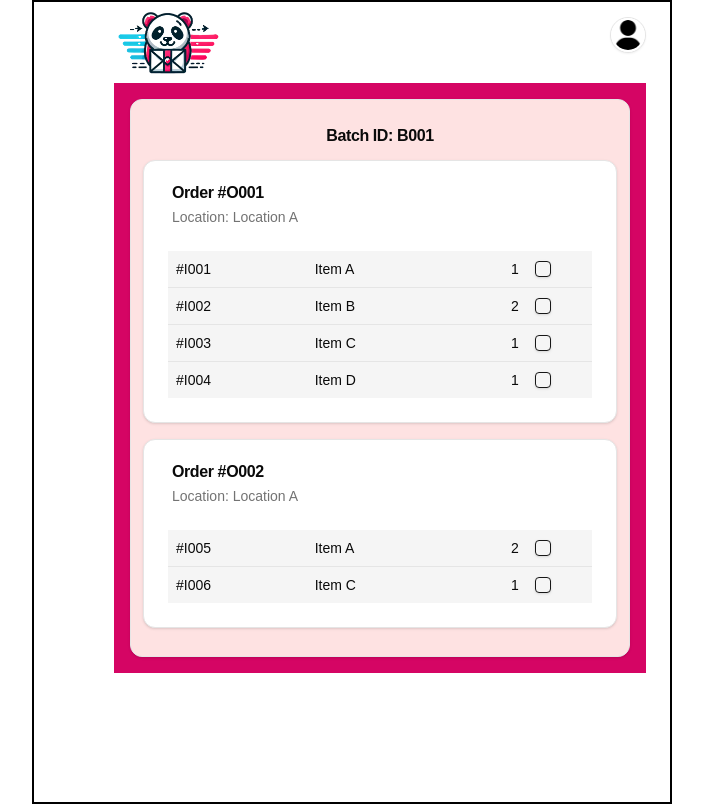
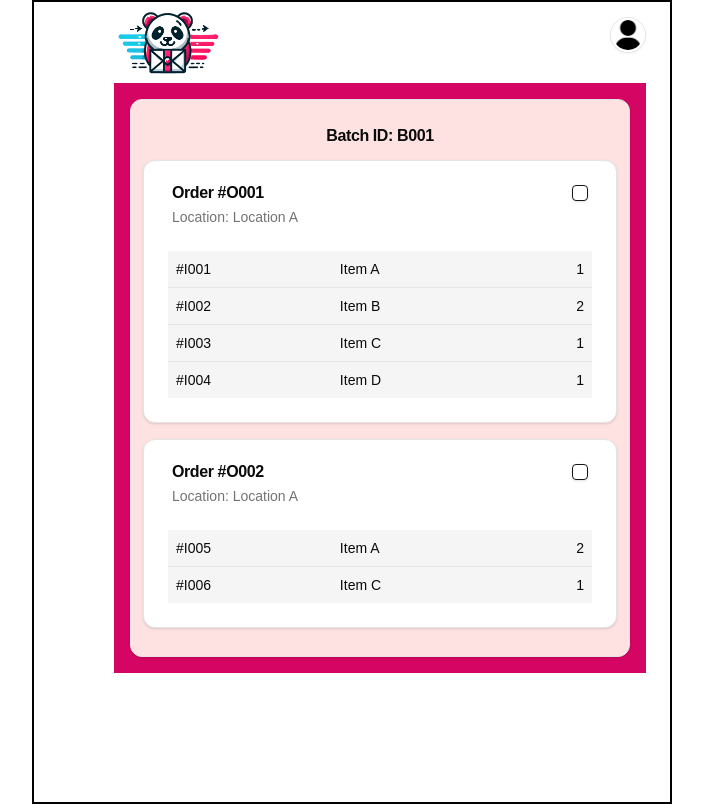
Before and after one commit to viruskizz/42bangkok_hackathon-asia-2024, a Next.js app: page /carrier/1/dropoff in a window 1280 px wide. Shown: the whole page, without its empty margins (288-991 px from the left). Built offline with nearby package versions, Linux system fonts and the light colour scheme.

Commit message:
feat: move checkbox from item to order

```diff
--- a/app/(jobs)/_components/JobItem.tsx
+++ b/app/(jobs)/_components/JobItem.tsx
@@ -23,13 +23,13 @@ export type TItem = {
   id: string;
   name: string;
   quantity: string;
-  is_delivered: boolean;
 };
 
 export type TOrder = {
   id: string;
   location: string;
   items: TItem[];
+  is_delivered: boolean;
 };
 
 export type TCarrierItem = {
--- a/app/(jobs)/carrier/[jobId]/dropoff/page.tsx
+++ b/app/(jobs)/carrier/[jobId]/dropoff/page.tsx
@@ -1,5 +1,4 @@
 import { TCarrierItem, TItem, TOrder } from "@/app/(jobs)/_components/JobItem";
-import { Badge } from "@/components/ui/badge";
 import {
   Card,
   CardContent,
@@ -22,22 +21,9 @@ function OrderItemRow(props: { item: TItem }) {
     <TableRow className="bg-accent">
       <TableCell>
         <div className="font-medium">#{props.item.id}</div>
-        {/* <div className="hidden text-sm text-muted-foreground md:inline">
-          {props.item.name}
-        </div> */}
       </TableCell>
       <TableCell className="sm:table-cell">{props.item.name}</TableCell>
       <TableCell className="sm:table-cell text-right">{props.item.quantity}</TableCell>
-      <TableCell className="sm:table-cell">
-        <Checkbox checked={props.item.is_delivered} id={props.item.id} />
-      </TableCell>
-      {/* <TableCell className="hidden sm:table-cell">
-        <Badge className="text-xs" variant="secondary">
-          Fulfilled
-        </Badge>
-      </TableCell>
-      <TableCell className="hidden md:table-cell">2023-06-23</TableCell>
-      <TableCell className="text-right">$250.00</TableCell> */}
     </TableRow>
   );
 }
@@ -47,8 +33,17 @@ function OrderDetailsCard(props: { order: TOrder }) {
     <div className="mb-4">
       <Card x-chunk="dashboard-05-chunk-3">
         <CardHeader className="px-7">
-          <CardTitle>Order #{props.order.id}</CardTitle>
-          <CardDescription>Location: {props.order.location}</CardDescription>
+          <CardTitle>
+            <div className="flex justify-between">
+              <div className="flex flex-col">Order #{props.order.id}</div>
+              <div className="flex flex-col">
+                <Checkbox id={props.order.id} />
+              </div>
+            </div>
+          </CardTitle>
+          <CardDescription>
+            <div className="flex flex-col">Location: {props.order.location}</div>
+          </CardDescription>
         </CardHeader>
         <CardContent>
           <Table>
@@ -58,7 +53,6 @@ function OrderDetailsCard(props: { order: TOrder }) {
                 <div className="flex grow"></div>
                 <TableHead className="hidden sm:table-cell">Name</TableHead>
                 <TableHead className="hidden sm:table-cell">No.</TableHead>
-                <TableHead className="text-right">Delivered</TableHead>
               </TableRow>
             </TableHeader>
             <TableBody>
@@ -110,48 +104,44 @@ export default function CarrierJobDropoffPage({
       {
         id: "O001",
         location: "Location A",
+        is_delivered: false,
         items: [
           {
             id: "I001",
             name: "Item A",
             quantity: "1",
-            is_delivered: false,
           },
           {
             id: "I002",
             name: "Item B",
             quantity: "2",
-            is_delivered: false,
           },
           {
             id: "I003",
             name: "Item C",
             quantity: "1",
-            is_delivered: false,
           },
           {
             id: "I004",
             name: "Item D",
             quantity: "1",
-            is_delivered: false,
           },
         ],
       },
       {
         id: "O002",
         location: "Location A",
+        is_delivered: false,
         items: [
           {
             id: "I005",
             name: "Item A",
             quantity: "2",
-            is_delivered: false,
           },
           {
             id: "I006",
             name: "Item C",
             quantity: "1",
-            is_delivered: false,
           },
         ],
       },
--- a/app/(jobs)/jobs/page.tsx
+++ b/app/(jobs)/jobs/page.tsx
@@ -16,30 +16,27 @@ export default function JobsPage() {
           {
             id: "O001",
             location: "Location A",
+            is_delivered: false,
             items: [
               {
                 id: "I001",
                 name: "Item A",
                 quantity: "1",
-                is_delivered: false,
               },
               {
                 id: "I001",
                 name: "Item B",
                 quantity: "2",
-                is_delivered: false,
               },
               {
                 id: "I001",
                 name: "Item C",
                 quantity: "1",
-                is_delivered: false,
               },
               {
                 id: "I001",
                 name: "Item D",
                 quantity: "1",
-                is_delivered: false,
               },
             ],
           },
@@ -57,12 +54,12 @@ export default function JobsPage() {
           {
             id: "O002",
             location: "Location B",
+            is_delivered: false,
             items: [
               {
                 id: "I001",
                 name: "Item A",
                 quantity: "1",
-                is_delivered: false,
               },
             ],
           },
@@ -80,12 +77,12 @@ export default function JobsPage() {
           {
             id: "O003",
             location: "Location C",
+            is_delivered: false,
             items: [
               {
                 id: "I001",
                 name: "Item A",
                 quantity: "1",
-                is_delivered: false,
               },
             ],
           },
@@ -103,12 +100,12 @@ export default function JobsPage() {
           {
             id: "O001",
             location: "Location A",
+            is_delivered: false,
             items: [
               {
                 id: "I001",
                 name: "Item A",
                 quantity: "1",
-                is_delivered: false,
               },
             ],
           },
```
